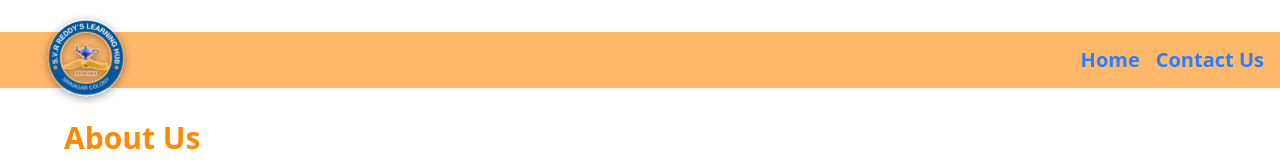
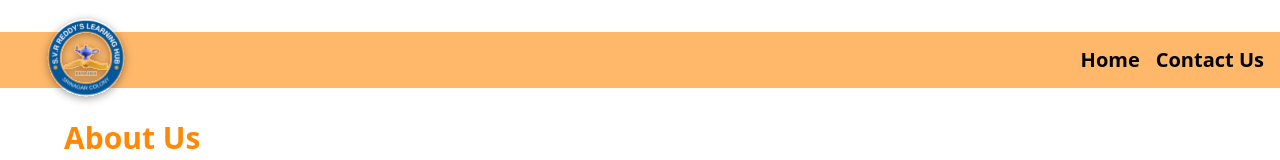
Before and after one commit to Aakanksha1607/svr_website, a React (Vite) app in the folder frontend/: page /about in a window 1280 px wide. Shown: the top 160 px of the page. Built offline with nearby package versions, Linux system fonts and the light colour scheme.

Commit message:
added stars in feedback

```diff
--- a/frontend/src/pages/Aboutus.jsx
+++ b/frontend/src/pages/Aboutus.jsx
@@ -176,8 +176,8 @@ const AboutUs = () => {
   <img src={Logo} alt="DR S.V.R Reddy’s Study Hall Logo" className="w-35 h-35 mt-5" />
   <nav>
     <ul className="flex space-x-4">
-      <li><Link to="/" className="hover:text-blue-600 hover:underline text-blue-500 text-xl font-semibold">Home</Link></li>
-      <li><Link to="/contact" className="hover:text-blue-600 hover:underline text-blue-500 text-xl font-semibold">Contact Us</Link></li>
+      <li><Link to="/" className="hover:text-blue-600 hover:underline text-black text-xl font-semibold">Home</Link></li>
+      <li><Link to="/contact" className="hover:text-blue-600 hover:underline text-black text-xl font-semibold">Contact Us</Link></li>
     </ul>
   </nav>
 </header>
```
